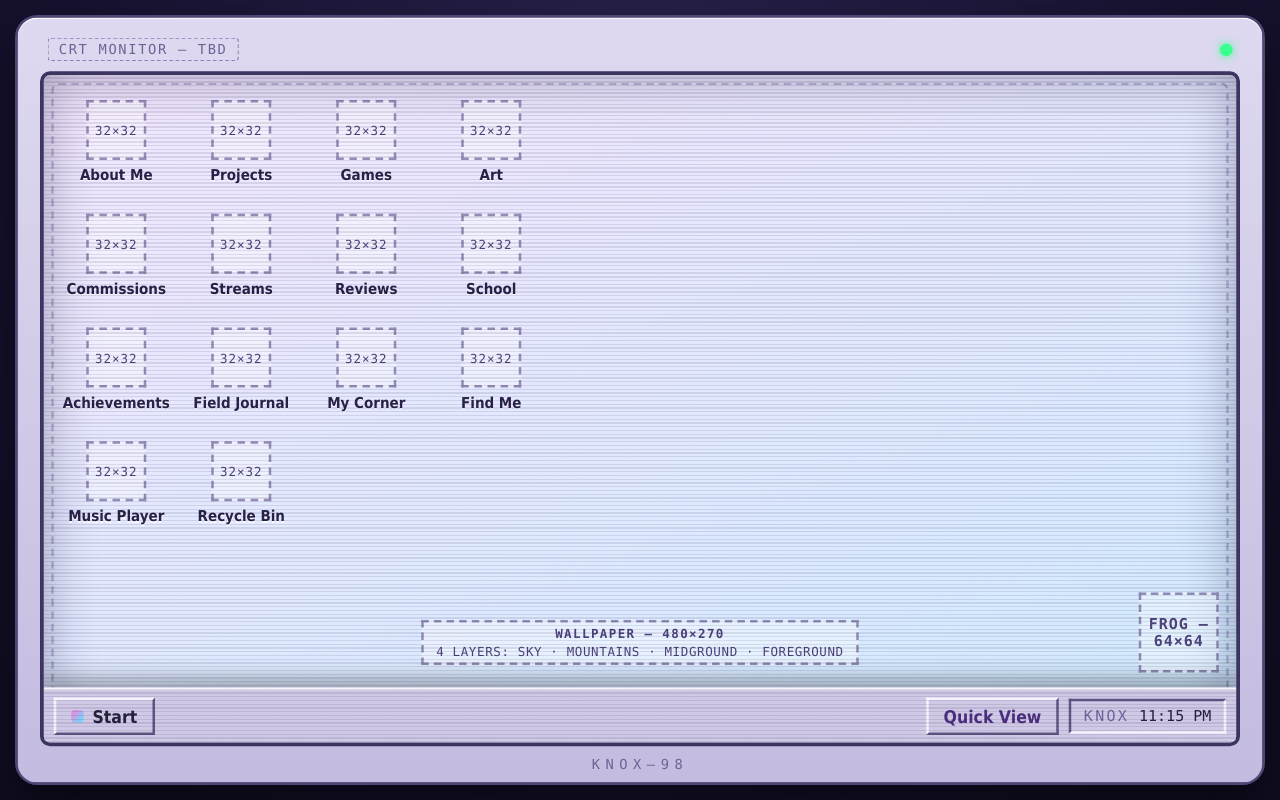
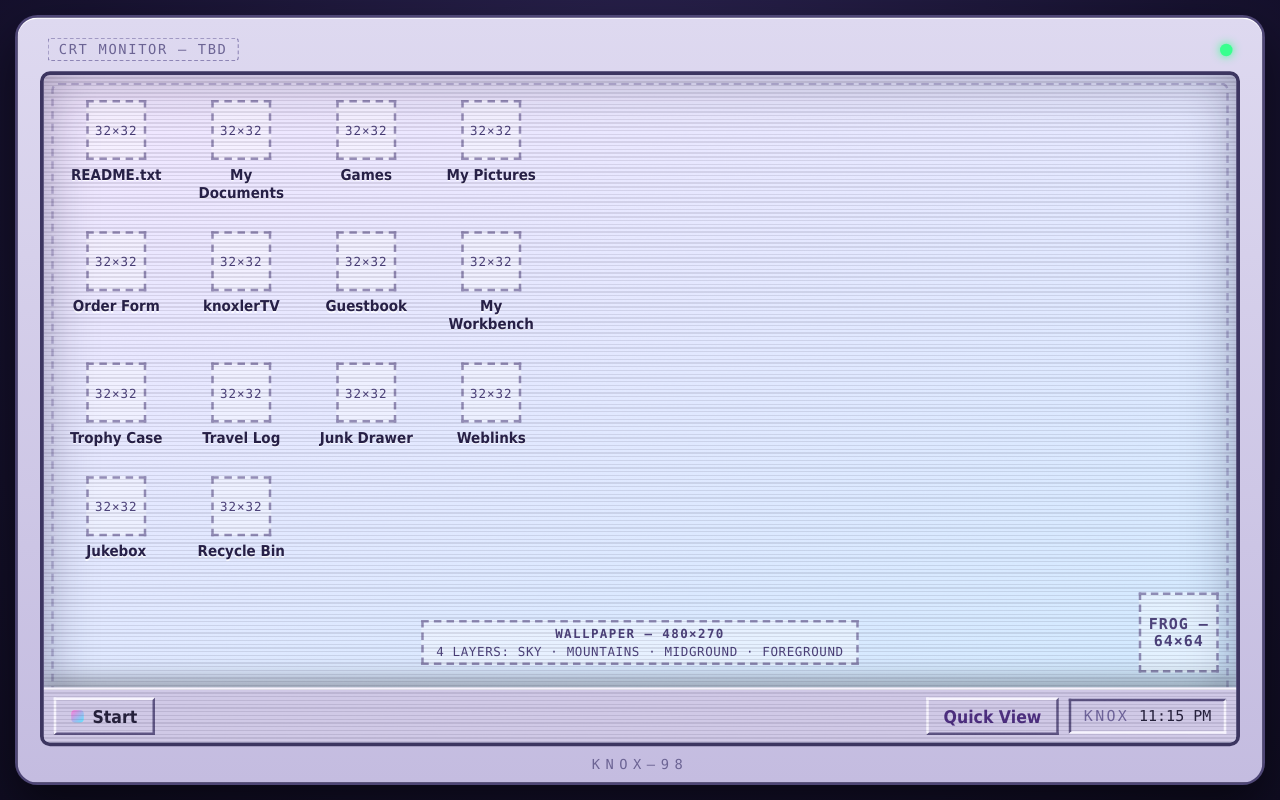
Before and after one commit to knoxler/knoxler.net, a plain HTML site: page index.html in a window 1280 px wide. Drawn offline with Linux system fonts and the light colour scheme; no server answers.

Commit message:
Phase 3: rename desktop folders to 90s-style names
Display-name only (window ids and data files unchanged):
  About Me     -> README.txt
  Projects     -> My Documents
  Art          -> My Pictures
  Commissions  -> Order Form
  Streams      -> knoxlerTV
  Reviews      -> Guestbook
  School       -> My Workbench
  Achievements -> Trophy Case
  Field Journal-> Travel Log
  My Corner    -> Junk Drawer
  Find Me      -> Weblinks
  Music Player -> Jukebox
(Games and Recycle Bin unchanged)

Updates icon labels, window titles/start menu, frog tips, and the
CLAUDE.md / README docs to match.

Co-Authored-By: Claude Code <noreply@anthropic.com>

```diff
--- a/css/content.css
+++ b/css/content.css
@@ -59,7 +59,7 @@
   font-size: 14px;
 }
 
-/* ---------- generic card (Projects, Games, Commissions, …) ---------- */
+/* ---------- generic card (My Documents, Games, Order Form, …) ---------- */
 
 .card {
   position: relative;
@@ -218,7 +218,7 @@ a.link-internal::before {
   padding: 14px 10px;
 }
 
-/* ---------- image viewer (Art, Field Journal) ---------- */
+/* ---------- image viewer (My Pictures, Travel Log) ---------- */
 
 .viewer {
   display: flex;
@@ -423,7 +423,7 @@ a.link-internal::before {
   color: #8a80b5;
 }
 
-/* ---------- comments (giscus, My Corner) ----------
+/* ---------- comments (giscus, Junk Drawer) ----------
    The CSP blocks the <style> tag giscus injects, so the frame's width is
    set here instead. */
 
--- a/data/frog-tips.json
+++ b/data/frog-tips.json
@@ -1,8 +1,8 @@
 [
-  "Welcome to my corner of the internet! Double-click the Art folder to see what I've been drawing.",
+  "Welcome to my corner of the internet! Double-click the My Pictures folder to see what I've been drawing.",
   "Double-click any folder on the desktop to open it — everything is one click away.",
   "In a hurry? The Quick View button in the taskbar shows projects, skills, and contact links all at once.",
-  "Curious what I've built? The Projects folder has the code-heavy stuff.",
-  "There's more here than code — the Field Journal has photos from the desert, the truck camper, and the dirt bike.",
+  "Curious what I've built? The My Documents folder has the code-heavy stuff.",
+  "There's more here than code — the Travel Log has photos from the desert, the truck camper, and the dirt bike.",
   "Lost? Press the Start button at the bottom left to see every folder at a glance."
 ]
--- a/index.html
+++ b/index.html
@@ -33,15 +33,15 @@
         </div>
       </div>
 
-      <!-- Desktop icons: names stay plain and obvious -->
+      <!-- Desktop icons: 90s-desktop flavored names (README.txt, My Documents, …) -->
       <div class="icons" role="group" aria-label="Desktop folders">
         <button type="button" class="icon" data-window="about">
           <span class="icon-box ph-box" data-asset="icon-about">32×32</span>
-          <span class="icon-name">About Me</span>
+          <span class="icon-name">README.txt</span>
         </button>
         <button type="button" class="icon" data-window="projects">
           <span class="icon-box ph-box" data-asset="icon-projects">32×32</span>
-          <span class="icon-name">Projects</span>
+          <span class="icon-name">My Documents</span>
         </button>
         <button type="button" class="icon" data-window="games">
           <span class="icon-box ph-box" data-asset="icon-games">32×32</span>
@@ -49,43 +49,43 @@
         </button>
         <button type="button" class="icon" data-window="art">
           <span class="icon-box ph-box" data-asset="icon-art">32×32</span>
-          <span class="icon-name">Art</span>
+          <span class="icon-name">My Pictures</span>
         </button>
         <button type="button" class="icon" data-window="commissions">
           <span class="icon-box ph-box" data-asset="icon-commissions">32×32</span>
-          <span class="icon-name">Commissions</span>
+          <span class="icon-name">Order Form</span>
         </button>
         <button type="button" class="icon" data-window="streams">
           <span class="icon-box ph-box" data-asset="icon-streams">32×32</span>
-          <span class="icon-name">Streams</span>
+          <span class="icon-name">knoxlerTV</span>
         </button>
         <button type="button" class="icon" data-window="reviews">
           <span class="icon-box ph-box" data-asset="icon-reviews">32×32</span>
-          <span class="icon-name">Reviews</span>
+          <span class="icon-name">Guestbook</span>
         </button>
         <button type="button" class="icon" data-window="school">
           <span class="icon-box ph-box" data-asset="icon-school">32×32</span>
-          <span class="icon-name">School</span>
+          <span class="icon-name">My Workbench</span>
         </button>
         <button type="button" class="icon" data-window="achievements">
           <span class="icon-box ph-box" data-asset="icon-achievements">32×32</span>
-          <span class="icon-name">Achievements</span>
+          <span class="icon-name">Trophy Case</span>
         </button>
         <button type="button" class="icon" data-window="journal">
           <span class="icon-box ph-box" data-asset="icon-journal">32×32</span>
-          <span class="icon-name">Field Journal</span>
+          <span class="icon-name">Travel Log</span>
         </button>
         <button type="button" class="icon" data-window="corner">
           <span class="icon-box ph-box" data-asset="icon-corner">32×32</span>
-          <span class="icon-name">My Corner</span>
+          <span class="icon-name">Junk Drawer</span>
         </button>
         <button type="button" class="icon" data-window="findme">
           <span class="icon-box ph-box" data-asset="icon-find-me">32×32</span>
-          <span class="icon-name">Find Me</span>
+          <span class="icon-name">Weblinks</span>
         </button>
         <button type="button" class="icon" data-window="music">
           <span class="icon-box ph-box" data-asset="icon-music">32×32</span>
-          <span class="icon-name">Music Player</span>
+          <span class="icon-name">Jukebox</span>
         </button>
         <button type="button" class="icon" data-window="recycle">
           <span class="icon-box ph-box" data-asset="icon-recycle">32×32</span>
--- a/js/lib.js
+++ b/js/lib.js
@@ -112,7 +112,7 @@
     return card;
   };
 
-  // ---------- image viewer (Art + Field Journal) ----------
+  // ---------- image viewer (My Pictures + Travel Log) ----------
   // cfg: { image, alt, note } — the field names in each data entry.
   K.viewer = function (root, items, cfg) {
     cfg = cfg || {};
--- a/js/main.js
+++ b/js/main.js
@@ -77,21 +77,21 @@
     });
   }
 
-  // ---------- folders (titles stay plain and obvious) ----------
+  // ---------- folders (90s-desktop flavored titles) ----------
   const FOLDERS = [
-    { id: 'about', title: 'About Me' },
-    { id: 'projects', title: 'Projects' },
+    { id: 'about', title: 'README.txt' },
+    { id: 'projects', title: 'My Documents' },
     { id: 'games', title: 'Games' },
-    { id: 'art', title: 'Art' },
-    { id: 'commissions', title: 'Commissions' },
-    { id: 'streams', title: 'Streams' },
-    { id: 'reviews', title: 'Reviews' },
-    { id: 'school', title: 'School' },
-    { id: 'achievements', title: 'Achievements' },
-    { id: 'journal', title: 'Field Journal' },
-    { id: 'corner', title: 'My Corner' },
-    { id: 'findme', title: 'Find Me' },
-    { id: 'music', title: 'Music Player' },
+    { id: 'art', title: 'My Pictures' },
+    { id: 'commissions', title: 'Order Form' },
+    { id: 'streams', title: 'knoxlerTV' },
+    { id: 'reviews', title: 'Guestbook' },
+    { id: 'school', title: 'My Workbench' },
+    { id: 'achievements', title: 'Trophy Case' },
+    { id: 'journal', title: 'Travel Log' },
+    { id: 'corner', title: 'Junk Drawer' },
+    { id: 'findme', title: 'Weblinks' },
+    { id: 'music', title: 'Jukebox' },
     { id: 'recycle', title: 'Recycle Bin' },
   ];
 
@@ -370,7 +370,7 @@
     if (renderFn && dataName) {
       K.renderInto(container, dataName, renderFn);
     } else {
-      // No content yet (Music Player, Recycle Bin) — keep the coming-soon body.
+      // No content yet (Jukebox, Recycle Bin) — keep the coming-soon body.
       container.append(comingSoonBody());
     }
     createWindow(folder.id, folder.title, container);
--- a/js/render-about.js
+++ b/js/render-about.js
@@ -1,4 +1,4 @@
-/* About Me window — text-document layout from data/about.json:
+/* README.txt window — text-document layout from data/about.json:
    intro paragraphs, a skills row, and a resume (PDF) link. */
 (() => {
   'use strict';
--- a/js/render-achievements.js
+++ b/js/render-achievements.js
@@ -1,4 +1,4 @@
-/* Achievements window — Steam/Xbox-style profile from data/achievements.json.
+/* Trophy Case window — Steam/Xbox-style profile from data/achievements.json.
    Big total (sum of unlocked points), grouped by category, locked ones dimmed. */
 (() => {
   'use strict';
--- a/js/render-commissions.js
+++ b/js/render-commissions.js
@@ -1,4 +1,4 @@
-/* Commissions window — from data/commissions.json:
+/* Order Form window — from data/commissions.json:
    intro text, example pieces, and an off-site contact link.
    Payments happen off-site; the site never takes payment details. */
 (() => {
--- a/js/render-corner.js
+++ b/js/render-corner.js
@@ -1,4 +1,4 @@
-/* My Corner window — from data/my-corner.json:
+/* Junk Drawer window — from data/my-corner.json:
    a list of favorite repos, games, and other things worth sharing. */
 (() => {
   'use strict';
--- a/js/render-findme.js
+++ b/js/render-findme.js
@@ -1,4 +1,4 @@
-/* Find Me window — from data/find-me.json:
+/* Weblinks window — from data/find-me.json:
    a site email plus a grid of links to every account.
    No home address or phone number, per the security rules. */
 (() => {
--- a/js/render-journal.js
+++ b/js/render-journal.js
@@ -1,5 +1,5 @@
-/* Field Journal window — image viewer over data/field-journal.json.
-   Same prev/next + arrow keys + Esc behavior as the Art viewer. */
+/* Travel Log window — image viewer over data/field-journal.json.
+   Same prev/next + arrow keys + Esc behavior as the My Pictures viewer. */
 (() => {
   'use strict';
   const K = (window.Knox = window.Knox || { render: {} });
--- a/js/render-projects.js
+++ b/js/render-projects.js
@@ -1,4 +1,4 @@
-/* Projects window — one card per project from data/projects.json. */
+/* My Documents window — one card per project from data/projects.json. */
 (() => {
   'use strict';
   const K = (window.Knox = window.Knox || { render: {} });
--- a/js/render-reviews.js
+++ b/js/render-reviews.js
@@ -1,4 +1,4 @@
-/* Reviews window — one card per review from data/reviews.json.
+/* Guestbook window — one card per review from data/reviews.json.
    Optional cover image and rating; each links out to the full review. */
 (() => {
   'use strict';
--- a/js/render-school.js
+++ b/js/render-school.js
@@ -1,4 +1,4 @@
-/* School window — from data/school.json:
+/* My Workbench window — from data/school.json:
    one card per course with a short note about what was learned. */
 (() => {
   'use strict';
--- a/js/render-streams.js
+++ b/js/render-streams.js
@@ -1,4 +1,4 @@
-/* Streams window — from data/streams.json:
+/* knoxlerTV window — from data/streams.json:
    intro line, channel links (Twitch / YouTube), and favorite clips. */
 (() => {
   'use strict';
```
Also changed, not shown: 4 other files.
